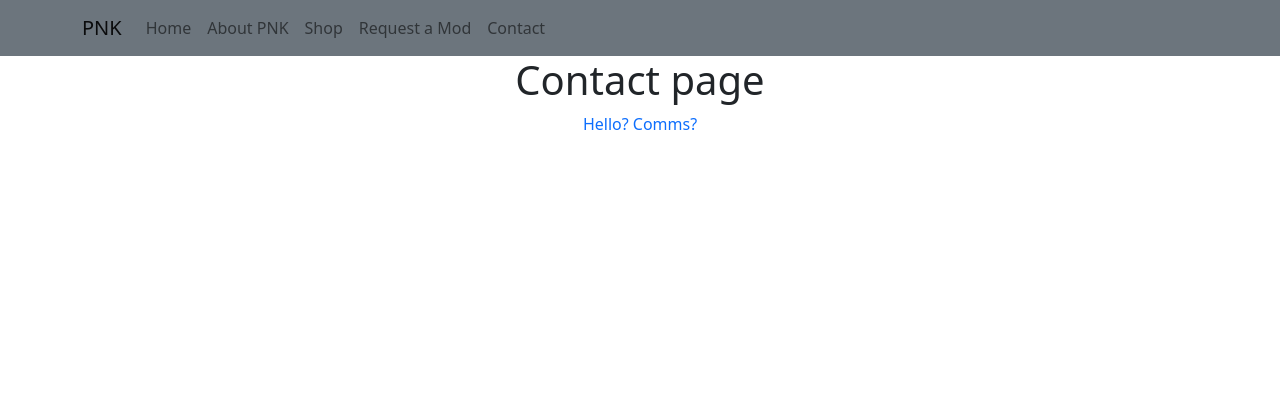
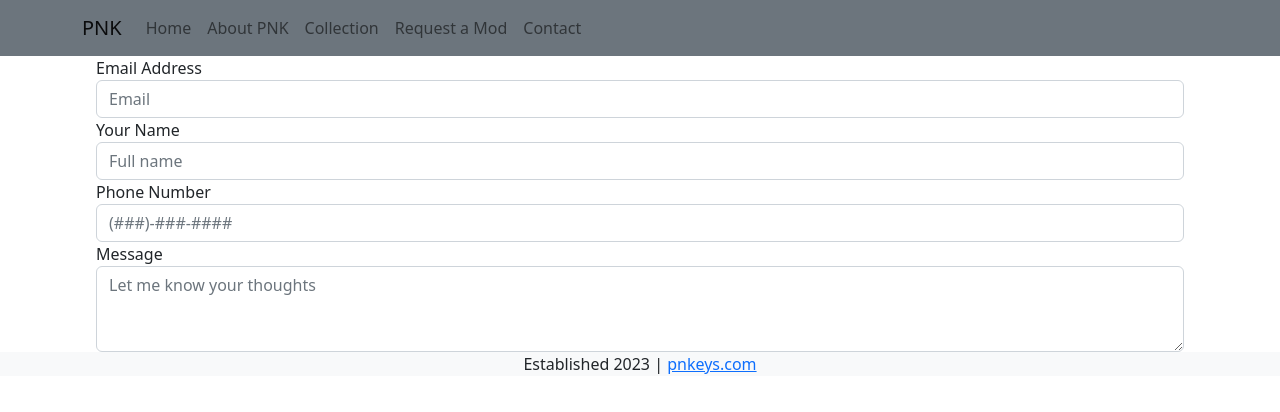
Before and after one commit to LudiJolo/pnk_website, a React (Create React App) app in the folder pnk_website/: page /contact in a window 1280 px wide. Shown: the top 412 px of the page. Built offline with nearby package versions, Linux system fonts and the light colour scheme.

Commit message:
Page Layout
- home page
- changed "Shop" to "Collection"
- contact page

```diff
--- a/pnk_website/src/App.js
+++ b/pnk_website/src/App.js
@@ -8,21 +8,25 @@ import Navi from "./components/navbar/Navi";
 import Contact from "./components/contact/Contact";
 import About from "./components/aboutme/About";
 import Request from "./components/request/Request";
-import Shop from "./components/shop/Shop";
+import Footer from "./components/footer/Footer";
+import Collection from "./components/collection/Collection";
 
 function App() {
   return (
+    <>
       <BrowserRouter>
         <Routes>
           <Route path="/" element={<Navi />}>
             <Route index element={<Home />} />
             <Route path="about" element={<About />} />
             <Route path="request" element={<Request />} />
-          <Route path="shop" element={<Shop />} />
+            <Route path="collection" element={<Collection />} />
             <Route path="contact" element={<Contact />} />
           </Route>
         </Routes>
       </BrowserRouter>
+      <Footer/>
+    </>
   );
 }
 
--- /dev/null
+++ b/pnk_website/src/components/collection/Collection.js
@@ -0,0 +1,46 @@
+import React from "react";
+
+function Collection() {
+  return (
+    <div align="center">
+      <div class="border border-primary">Header image</div>
+      <div class="row ">
+        <div class="col-md-4 mx-auto p-3">
+          <div class="card" >
+            <img class="card-img-top" src="..." />
+            <div class="card-body">
+              <div class="card-text">keyboard description</div>
+            </div>
+          </div>
+        </div>
+        <div class="col-md-4 mx-auto p-3">
+          <div class="card" >
+            <img class="card-img-top" src="..." />
+            <div class="card-body">
+              <div class="card-text">keyboard description</div>
+            </div>
+          </div>
+        </div>
+        <div class="col-md-4 mx-auto p-3">
+          <div class="card" >
+            <img class="card-img-top" src="..." />
+            <div class="card-body">
+              <div class="card-text">keyboard description</div>
+            </div>
+          </div>
+        </div>
+        <div class="col-md-4 mx-auto p-3">
+          <div class="card" >
+            <img class="card-img-top" src="..." />
+            <div class="card-body">
+              <div class="card-text">keyboard description</div>
+            </div>
+          </div>
+        </div>
+
+      </div>
+    </div>
+  );
+}
+
+export default Collection;
--- a/pnk_website/src/components/contact/Contact.js
+++ b/pnk_website/src/components/contact/Contact.js
@@ -2,10 +2,24 @@ import React from "react";
 
 function Contact() {
   return (
-    <div align="center">
-        <h1>Contact page</h1>
-        <p class="text-primary">Hello? Comms?</p>
-    </div>
+    <form class="mx-5 px-5">
+      <div class="form-group">
+        <label for="email">Email Address</label>
+        <input type="email" class="form-control" id="email" placeholder="Email"/>
+      </div>
+      <div class="form-group">
+        <label for="name">Your Name</label>
+        <input type="text" class="form-control" id="name" placeholder="Full name"/>
+      </div>
+      <div class="form-group">
+        <label for="phone">Phone Number</label>
+        <input type="tel" class="form-control" id="phone" placeholder="(###)-###-####"/>
+      </div>
+      <div class="form-group">
+        <label for="textbox">Message</label>
+        <textarea class="form-control" id="textbox" rows="3" placeholder="Let me know your thoughts"></textarea>
+      </div>
+    </form>
   );
 }
 
--- /dev/null
+++ b/pnk_website/src/components/footer/Footer.js
@@ -0,0 +1,11 @@
+import React from "react";
+
+function Footer() {
+  return (
+    <footer class="bg-light text-center">
+      <div>Established 2023 | <a href="#">pnkeys.com</a></div>
+    </footer>
+  );
+}
+
+export default Footer;
--- a/pnk_website/src/components/home/Home.js
+++ b/pnk_website/src/components/home/Home.js
@@ -3,8 +3,13 @@ import React from "react";
 function Home() {
   return (
     <div align="center">
-        <h1>This is homepage</h1>
-        <p class="text-primary">No, this is Patrick</p>
+        <div class="border border-primary">Header image</div>
+        <div class="border border-danger">Brief description</div>
+        <div class="row border border-warning">
+          <div class="col-md-6">mod1</div>
+          <div class="col-md-6">mod2</div>
+        </div>
+        <div class="border border-danger">Short price description</div>
     </div>
   );
 }
--- a/pnk_website/src/components/navbar/Navi.js
+++ b/pnk_website/src/components/navbar/Navi.js
@@ -12,7 +12,7 @@ function Navi() {
             <Nav className="me-auto">
               <Nav.Link href="/">Home</Nav.Link>
               <Nav.Link href="/about">About PNK</Nav.Link>
-              <Nav.Link href="/shop">Shop</Nav.Link>
+              <Nav.Link href="/collection">Collection</Nav.Link>
               <Nav.Link href="/request">Request a Mod</Nav.Link>
               <Nav.Link href="/contact">Contact</Nav.Link>
             </Nav>
--- a/pnk_website/src/components/shop/Shop.js
+++ /dev/null
@@ -1,12 +0,0 @@
-import React from "react";
-
-function Shop() {
-  return (
-    <div align="center">
-        <h1>Shopping page</h1>
-        <p class="text-primary">Two for one fiddy dorra!</p>
-    </div>
-  );
-}
-
-export default Shop;
```
Lines whose indentation alone changed are shown as unchanged.
